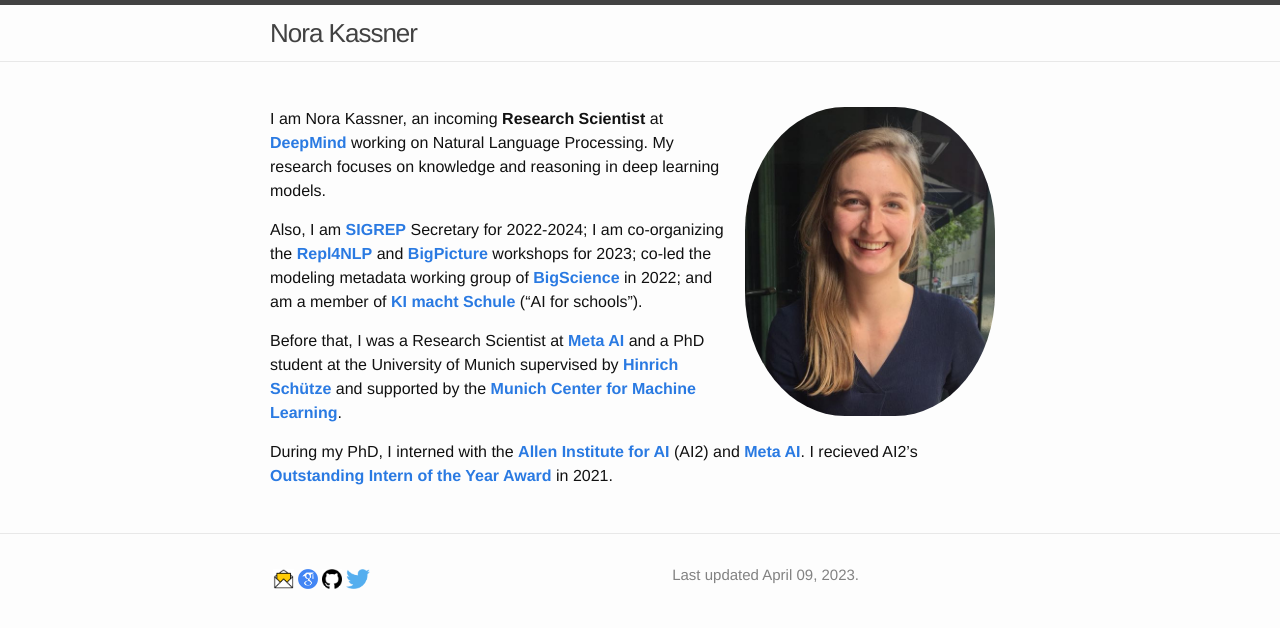
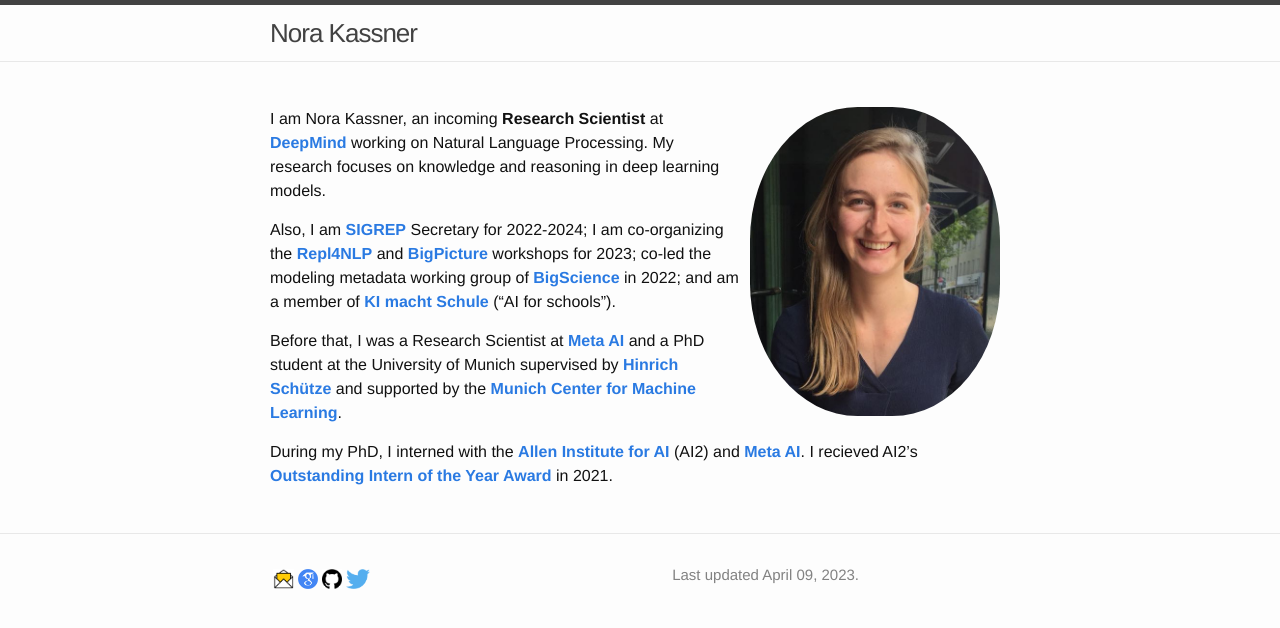
Before and after one commit to norakassner/norakassner.github.io, a Jekyll site: the page built from index.md, in a window 1280 px wide. Shown: the top 628 px of the page. Built offline with Jekyll 4.4.1, drawn with Linux system fonts in a browser that asks for light colours.

Commit message:
Initial commit

```diff
--- a/index.md
+++ b/index.md
@@ -4,7 +4,7 @@ description: I'm Nora and I am a Research Scientist in Natural Language Processi
 ---
 
 <!-- (comment) the image below can be found in img folder of this very project-->
-![i_am_a_fox](./img/people/Foto.jpeg){: style="float: right; margin: 0px 15px; width: 250px; border-radius: 40%" name="nora"}
+![i_am_a_fox](./img/people/Foto.jpeg){: style="float: right; margin: 0px 10px; width: 250px; border-radius: 43%" name="nora"}
 
 
 <!-- <a href= onMouseOver="document.readmore_1.src='/img/people/Foto.jpeg';" onMouseOut="document.readmore_1.src='/img/people/Foto.jpeg';">
```
